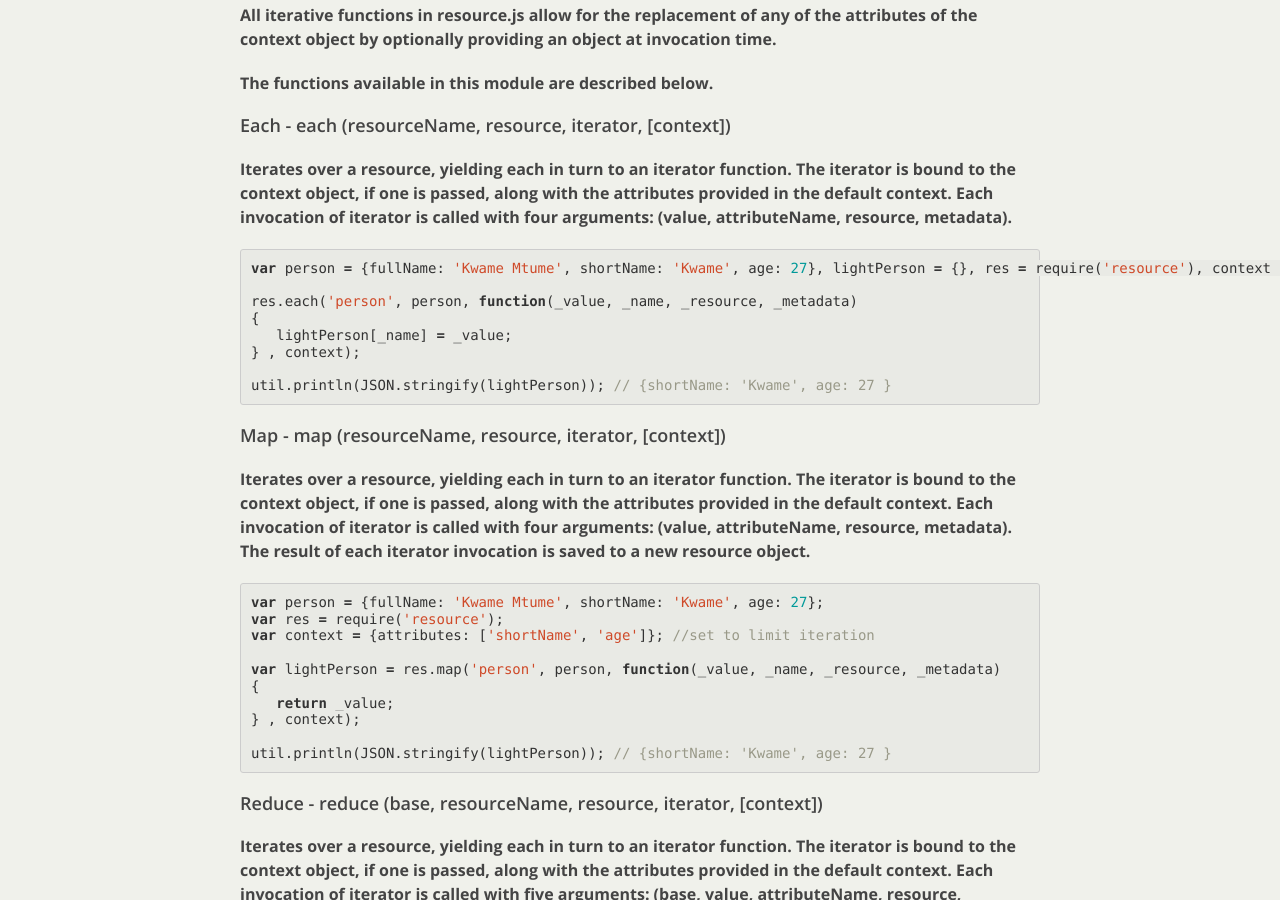
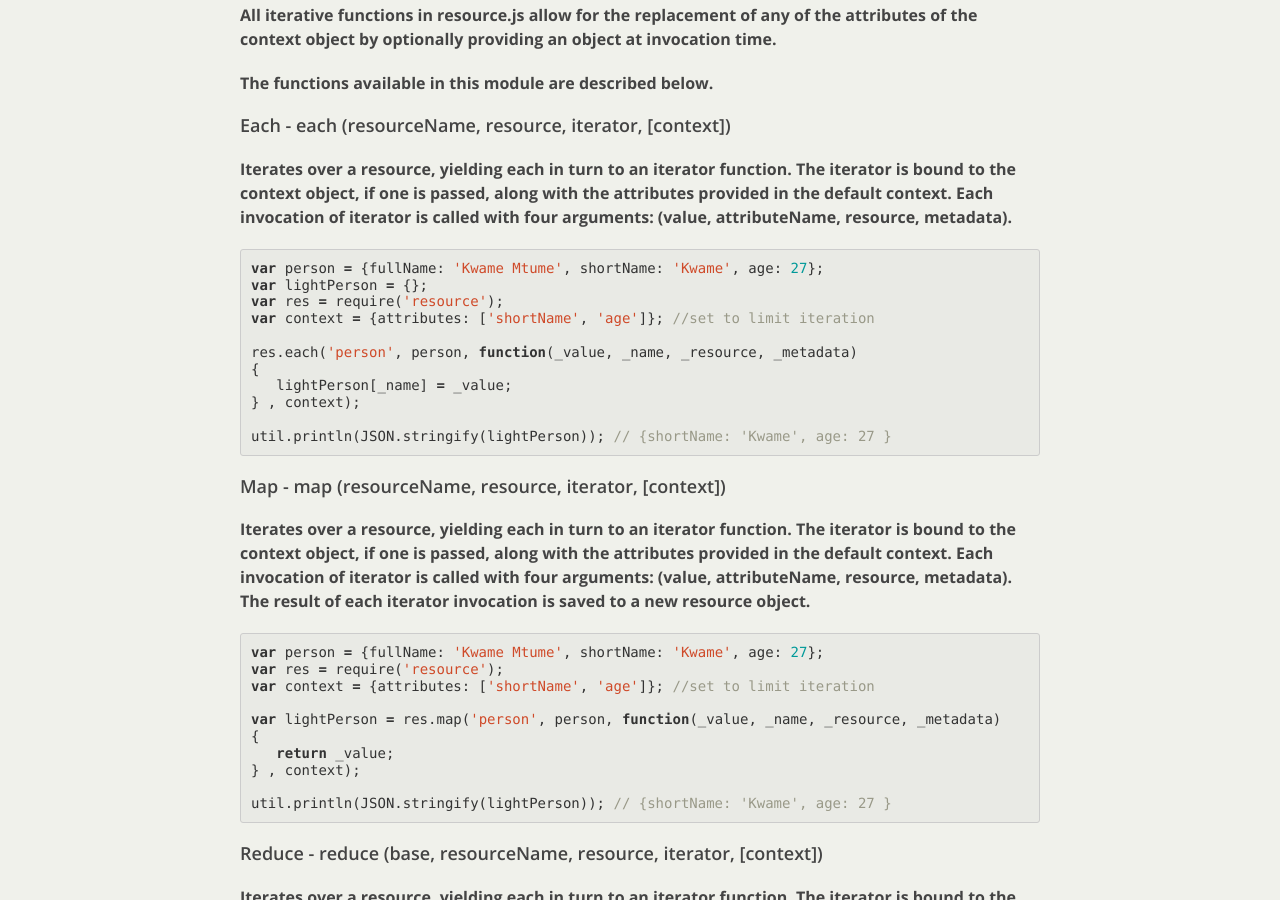
Before and after one commit to Airlift-Framework/airlift-framework.github.com, a Jekyll site: the page built from _posts/modules/0100-01-01-resource.md, in a window 1280 px wide and 900 px high, scrolled down 1135 px. Built offline with Jekyll 4.4.1, drawn with Linux system fonts in a browser that asks for light colours; nearby versions of some CDN libraries.

Commit message:
Updated _posts/modules/0100-01-01-resource.md

```diff
--- a/_posts/modules/0100-01-01-resource.md
+++ b/_posts/modules/0100-01-01-resource.md
@@ -30,7 +30,10 @@ The functions available in this module are described below.
 ## Each - each (resourceName, resource, iterator, \[context\])
 Iterates over a resource, yielding each in turn to an iterator function. The iterator is bound to the context object, if one is passed, along with the attributes provided in the default context. Each invocation of iterator is called with four arguments: (value, attributeName, resource, metadata).
 
-    var person = {fullName: 'Kwame Mtume', shortName: 'Kwame', age: 27}, lightPerson = {}, res = require('resource'), context = {attributes: ['shortName', 'age']}; //set to limit iteration
+    var person = {fullName: 'Kwame Mtume', shortName: 'Kwame', age: 27};
+    var lightPerson = {};
+    var res = require('resource');
+    var context = {attributes: ['shortName', 'age']}; //set to limit iteration
 
     res.each('person', person, function(_value, _name, _resource, _metadata)
     {
```
